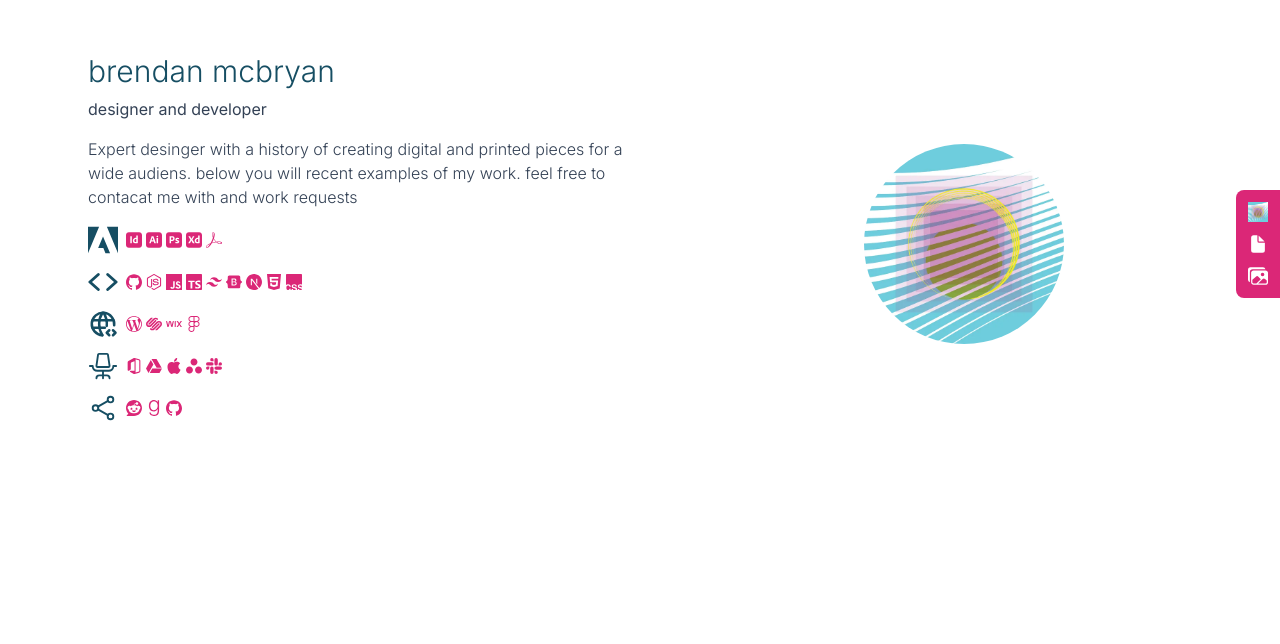
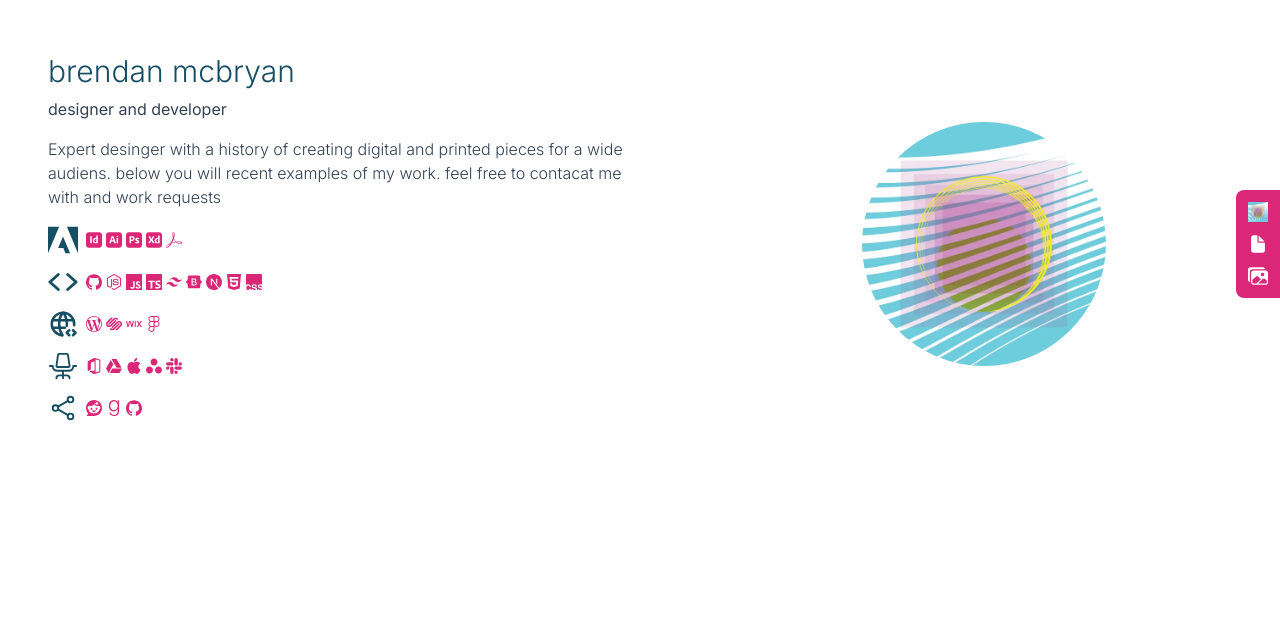
Before and after one commit to BrendanMcBryan/next-cv, a Next.js app: page / in a window 1280 px wide. Shown: the part 156-800 px from the top of the page. Built offline with nearby package versions, Linux system fonts and the light colour scheme.

Commit message:
logo animation adjustments

```diff
--- a/app/sections/top.tsx
+++ b/app/sections/top.tsx
@@ -3,7 +3,7 @@ import ToolSet from '@/app/ui/toolset'
 export default function TopSection() {
   return (
     <section
-      className="flex flex-col-reverse items-center max-w-[1200px] min-h-screen  md:flex-row justify-between  "
+      className="flex flex-col-reverse items-center  min-h-screen  md:flex-row justify-between"
     >
 
       <div className="p-12 w-full flex-1 flex flex-col justify-center  ">
@@ -14,7 +14,7 @@ export default function TopSection() {
         <ToolSet />
       </div>
       <div className="flex-1 flex flex-col justify-center">
-        <div className=' overflow-hidden py-52'><DILogo /></div>
+        <div className=' overflow-hidden py-26'><DILogo /></div>
       </div>
 
     </section>
--- a/app/ui/dilogo.tsx
+++ b/app/ui/dilogo.tsx
@@ -3,7 +3,7 @@ import di_logo from "@/public/DesigningIntentLogo.webp"
 export default function DILogo() {
   return (
     <div>
-      <Image className=" animate-slide-up rounded-full overflow-hidden mx-auto" src={di_logo} alt="logo" width={200} height={200} />
+      <Image className=" animate-slide-up rounded-full overflow-hidden mx-auto" src={di_logo} alt="logo" width={244} height={244} />
     </div>
 
   );
```
